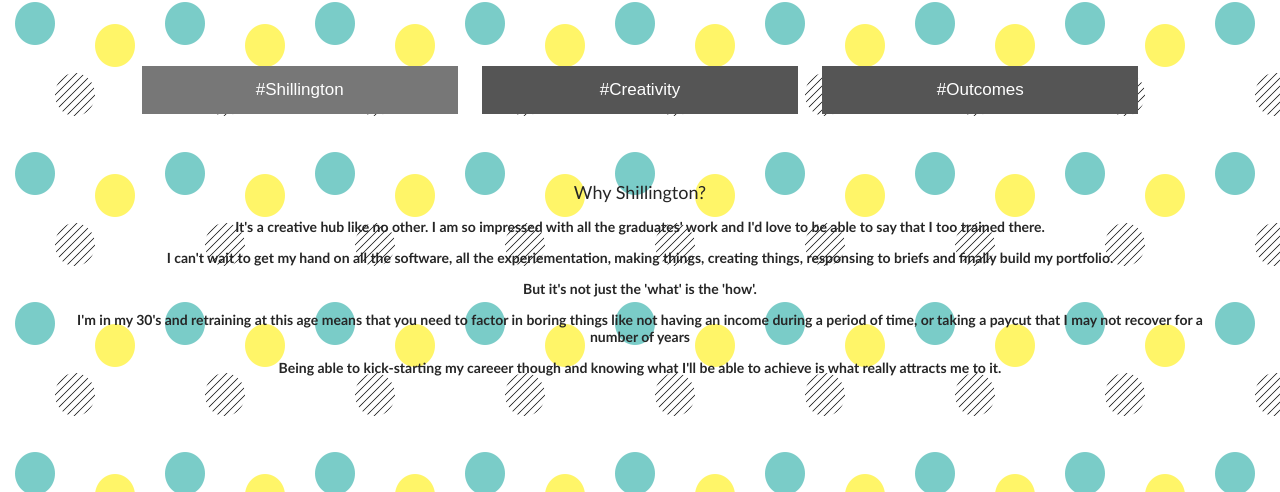
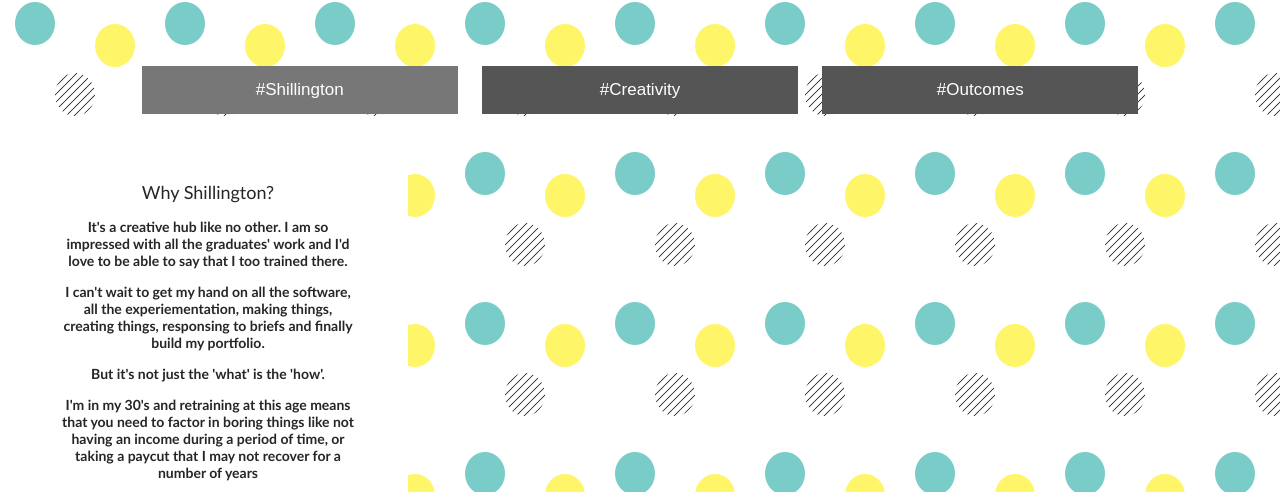
Before and after one commit to martavslobo/iwantit, a plain HTML site: page index.html in a window 1280 px wide. Shown: the part 458-950 px from the top of the page. Drawn offline with Linux system fonts and the light colour scheme.

Commit message:
add backgorund color

```diff
--- a/resources/css/style.css
+++ b/resources/css/style.css
@@ -41,11 +41,12 @@ h2 {
 /* Style the tab content */
 .tabcontent {
     color: #262626;
+    background-color: white;
     font-size: 14px;
     display: none;
     padding: 50px;
     text-align: center;
-    max-width: 150;
+    max-width: 300px;
 }
 
 #Shillington #Creativity #Outcomes {background-color:white;}
```
